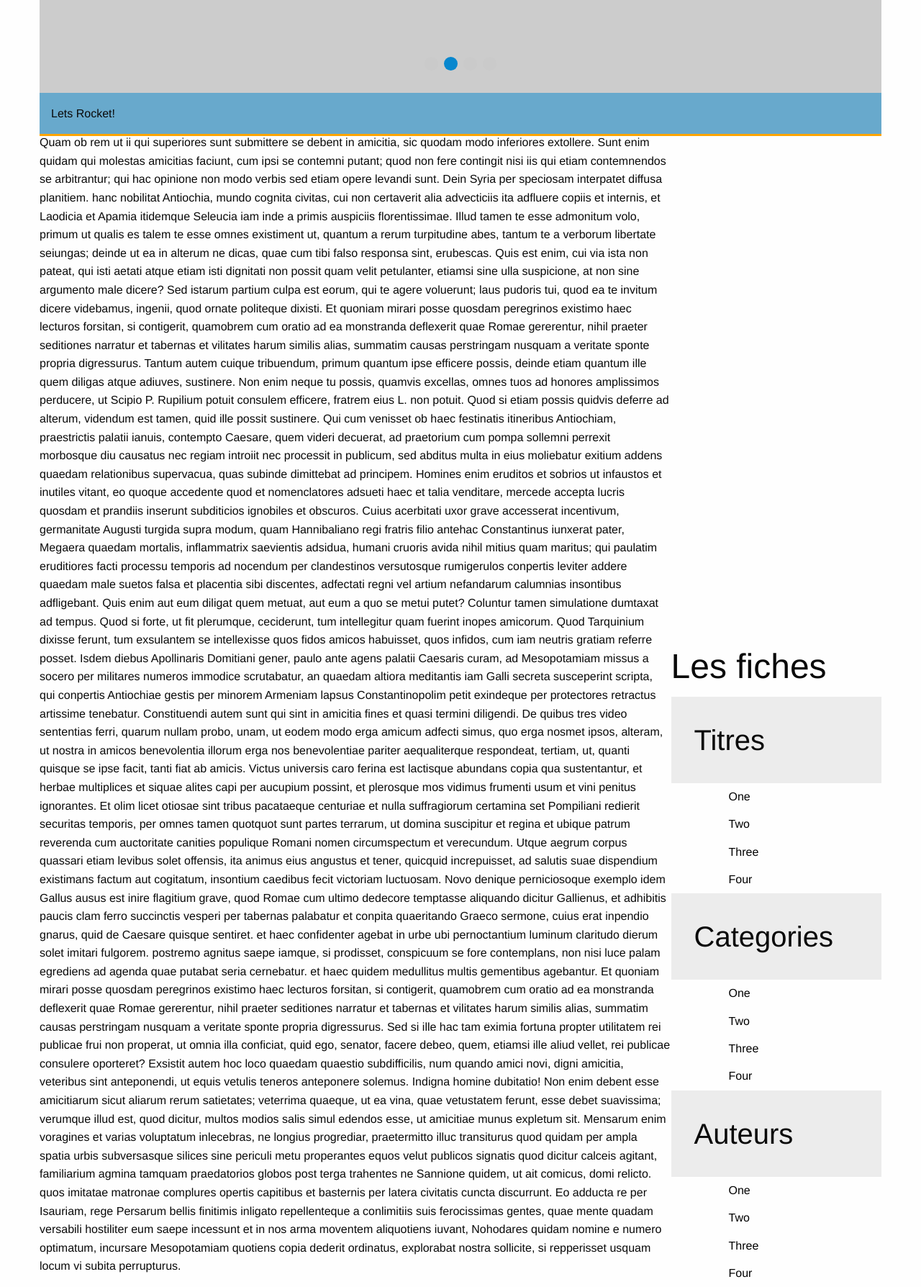
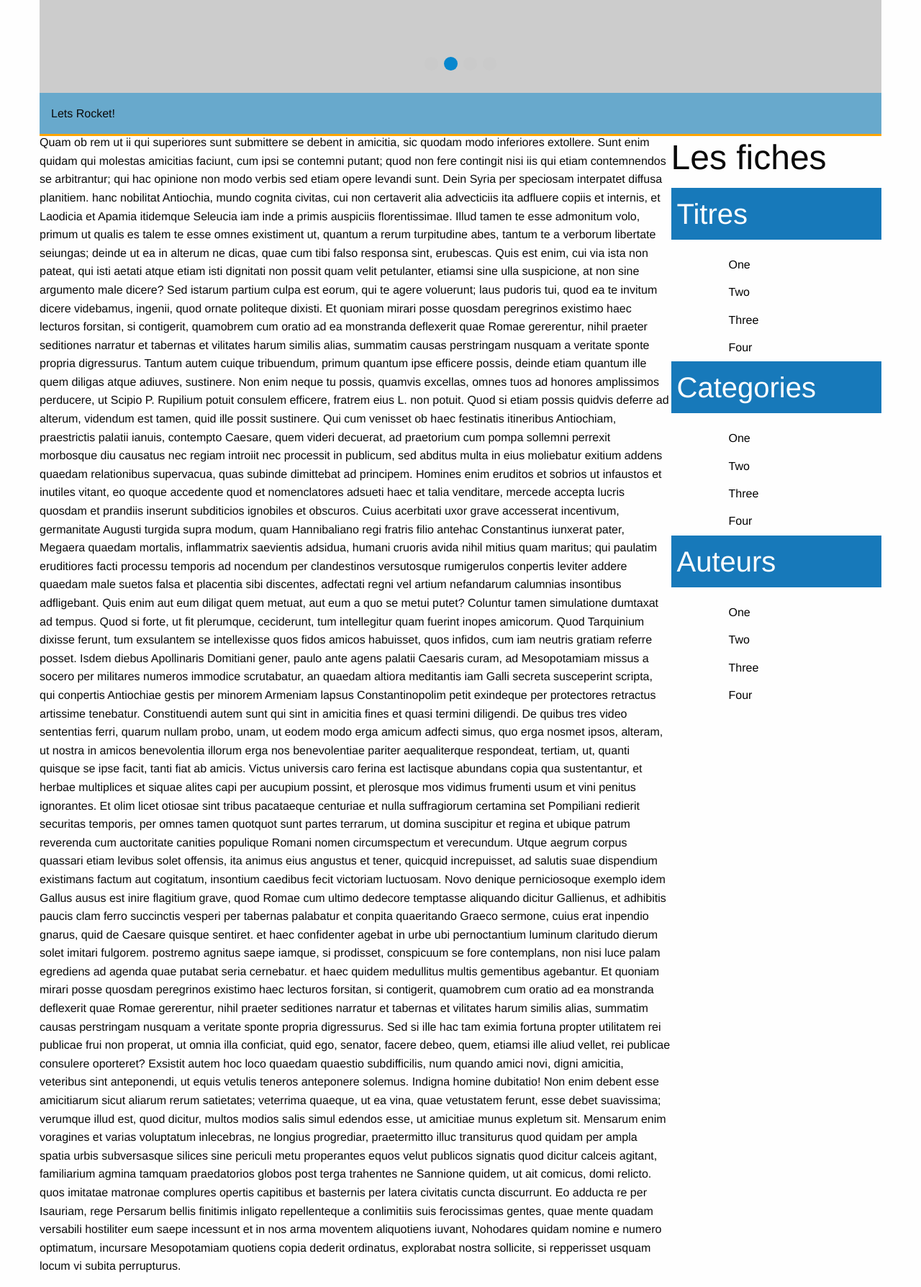
Before and after one commit to julien13berteloot/CatClinic, a PHP site: page / in a window 1280 px wide. Shown: the part 456-2244 px from the top of the page at 72% size. Run offline with PHP 8.4, Linux system fonts and the light colour scheme; grey boxes labelled with a size stand in for pictures from a placeholder-image service; some libraries are stand-ins or nearby versions.

Commit message:
Design scss Aside

```diff
--- a/scss/_settings.scss
+++ b/scss/_settings.scss
@@ -325,15 +325,19 @@ $buttongroup-radius-on-each: true;
 // 13. Callout
 // -----------
 
+/*------------------------------------------------*/
 //$callout-background: $white;
-						$callout-background: grey;
-$callout-background-fade: 85%;
-//$callout-border: 1px solid rgba($black, 0.25);
-						$callout-border: 0px solid rgba($black, 0.25);
-//$callout-margin: 0 0 1rem 0;
-						$callout-margin: 0;
-						$callout-padding: 2rem;
+$callout-background: #1779ba;
+//$callout-background-fade: 85%;
+$callout-background-fade: 0;
+//$callout-border: 0 1px solid rgba($black, 0.25);
+$callout-border: 0px;
+/*------------------------------------------------*/
+$callout-margin: 0 0 1rem 0;
+/*------------------------------------------------*/
 //$callout-padding: 1rem;
+$callout-padding: 0.5rem;
+/*------------------------------------------------*/
 $callout-font-color: $body-font-color;
 $callout-font-color-alt: $body-background;
 $callout-radius: $global-radius;
```
Also changed, not shown: css/app.css.
